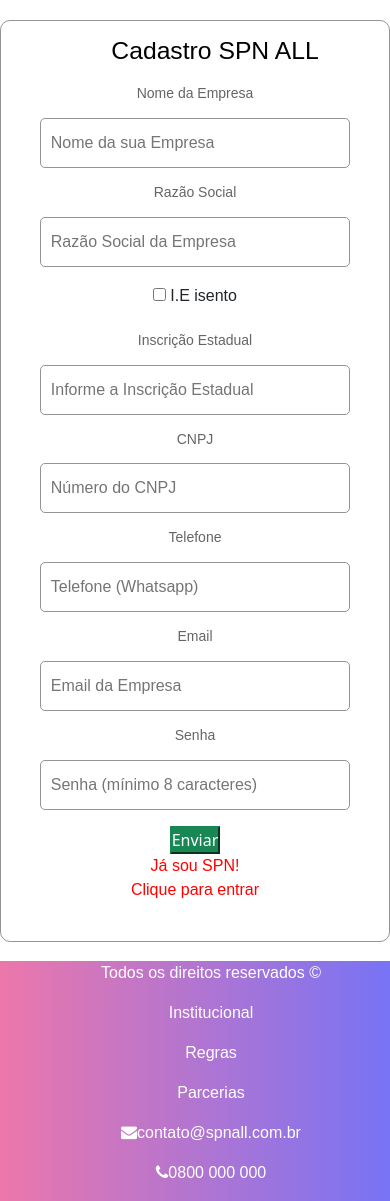
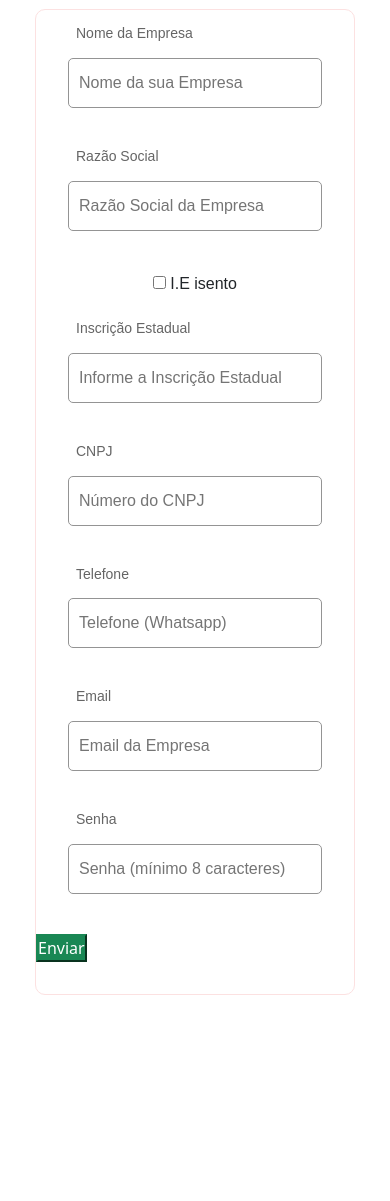
Before and after one commit to lauradevcode/SpnAll_teste, a PHP site: page /pages/cadastro.html in a window 390 px wide. Shown: the part 270-1471 px from the top of the page. After the commit the page ends 1265 px from the top, so only its background shows below. Run offline with PHP 8.4, Linux system fonts and the light colour scheme.

Commit message:
Testando responsividade e layout do cadastro.

```diff
--- a/css/cadastro.css
+++ b/css/cadastro.css
@@ -15,6 +15,8 @@
 .navbar-light .navbar-nav .nav-link:hover {
     color: #FFF;
 }
+
+
 /* ===== Botao cadastrar e login ===== */
 
 .myButton {
@@ -47,11 +49,15 @@
     color: white;
     font-family: 'Poppins', sans-serif;
 }
+
+
 /* nav */
 
 #bannercad {
     background-image: url("https://amplificadigital.com.br/wp-content/uploads/2020/02/amplifica_banner_blog_business.png");
 }
+
+
 /* ===== FOOTER ===== */
 
 footer {
@@ -70,6 +76,8 @@
     text-decoration: none;
     list-style: none;
 }
+
+
 /* Registrar/Erika */
 
 .registerContainer h1,
@@ -88,8 +96,9 @@
 }
 
 .registerContainer {
+    width: 900px;
+    height: 750px;
     margin: 0 auto;
-        max-width: 500px;
 }
 
 .register-header {
@@ -101,11 +110,21 @@
     text-align: center;
 }
 
+.dados-pessoa1,
+.dados-pessoa2 {
+    margin: 0 auto;
+}
+
+.registerContainer h1 {
+    text-align: center;
+}
+
 .register-form {
     border-style: solid;
     border-width: 1px;
-        border-color: #949494;
+    border-color: #fce1e1;
     border-radius: 10px;
+    display: flex;
 }
 
 .register-form h3 {
@@ -134,6 +153,7 @@
     border: 1px solid #949494;
     outline: none;
     padding-left: 10px;
+    display: block;
 }
 
 .register-form input[type="button"] {
@@ -146,6 +166,10 @@
     text-transform: uppercase;
     cursor: pointer;
     margin-bottom: 30px;
+}
+
+.btn-success {
+    margin-right: 320px;
 }
 
 .registerContainer .sign-up {
@@ -182,50 +206,10 @@
 .registerContainer a:active {
     color: red;
 }
-    /*Media Querie*/
 
-    @media only screen and (min-width: 150px) and (max-width: 530px) {
-        .register-form h3 {
-            text-align: center;
-            margin: 0;
-        }
-        .registerContainer .sign-up,
-        .registerContainer .no-access {
-            margin: 10px 0;
-        }
-        .registerContainer .register-button {
-            margin-bottom: 10px;
-        }
-    }
-    /* ===== Responsividade ===== */
-
-    @media (max-width: 800px) {
-        .myButton,
-        .dropdown-submenu {
-            margin-left: 0px;
-            font-family: 'Poppins', sans-serif;
-        }
-        .myButton:hover {
-            height: 60px;
-            font-family: 'Poppins', sans-serif;
-        }
-        .dropdown-submenu {
-            width: 70px;
-            font-family: 'Poppins', sans-serif;
-        }
-        .dropdown-item {
-            font-size: 7px;
-            font-family: 'Poppins', sans-serif;
-        }
-        .navbar-nav {
-            align-items: center;
-            justify-content: space-around;
-            font-family: 'Poppins', sans-serif;
-        }
 .show {
     width: 30px;
     font-family: 'Poppins', sans-serif;
-        }
 }
 
 #formcadastro h1 {
@@ -237,5 +221,105 @@
 }
 
 #bannercad {
-        padding: 90px;
+    padding: 70px;
 }
+
+@media only screen and (max-width: 720px) {
+    * {
+        margin: 0;
+        padding: 0;
+    }
+    .navbar-light .navbar-nav .nav-link {
+        font-size: 1rem;
+        font-weight: 600;
+        color: #FFF;
+        font-family: 'Poppins', sans-serif;
+        display: none;
+    }
+    .navbar-light .navbar-nav .nav-link:focus,
+    .navbar-light .navbar-nav .nav-link:hover {
+        color: #FFF;
+    }
+    /* ===== Botao cadastrar e login ===== */
+    .myButton {
+        background-image: linear-gradient(to right, #ec77ab 0%, #7873f5 100%);
+        display: inline-block;
+        border-radius: 10px;
+        cursor: pointer;
+        color: white;
+        font-family: 'Poppins', sans-serif;
+        font-size: 20px;
+        font-weight: bold;
+        padding: 5px 13px;
+        text-decoration: none;
+    }
+    .myButton a {
+        color: white;
+        font-family: 'Poppins', sans-serif;
+        text-decoration: none;
+    }
+    .myButton:hover {
+        background-image: linear-gradient(to right, #ec77ab 0%, #7873f5 100%);
+        color: white;
+        font-family: 'Poppins', sans-serif;
+    }
+    footer {
+        visibility: hidden;
+    }
+    .registerContainer h1,
+    .registerContainer h2,
+    .registerContainer h3,
+    .registerContainer h4,
+    .registerContainer h5,
+    .registerContainer h6,
+    .registerContainer a,
+    .registerContainer p {
+        margin: 0;
+        padding: 0;
+        color: #000;
+        font-family: arial;
+        text-decoration: none;
+    }
+    .registerContainer {
+        width: 320px;
+        height: 320px;
+        margin: 0 auto;
+        display: block;
+    }
+    .register-header {
+        color: #000;
+        text-align: left;
+        font-size: 18px;
+        margin-left: 40px;
+        margin-bottom: 20px;
+        text-align: center;
+    }
+    .dados-pessoa1,
+    .dados-pessoa2 {
+        margin: 0 auto;
+    }
+    .registerContainer h1 {
+        text-align: center;
+        visibility: hidden;
+    }
+    .register-form {
+        border-style: solid;
+        border-width: 1px;
+        border-color: #fce1e1;
+        border-radius: 10px;
+        display: block;
+    }
+    .register-form h3 {
+        text-align: left;
+        margin-left: 40px;
+        font-size: 14px;
+        color: #656565;
+    }
+    .register-form {
+        box-sizing: border-box;
+        padding-top: 15px;
+        padding-bottom: 10%;
+        margin: 5% auto;
+        text-align: center;
+    }
+}
--- a/pages/cadastro.html
+++ b/pages/cadastro.html
@@ -71,12 +71,12 @@
 </section>
 
 <!--Section Formulario-->
+
 <div class="registerContainer">
+    <h1>Cadastro SPN ALL</h1>
+    <div class="register-form">
 
-    <div class="register-form">
-        <div class="register-header">
-            <h2>Cadastro SPN ALL</h2>
-        </div>
+        <div class="dados-pessoa1">
             <h3>Nome da Empresa</h3>
             <input type="text" placeholder="Nome da sua Empresa" /><br>
             <h3>Razão Social</h3>
@@ -87,6 +87,10 @@
             <h3>Inscrição Estadual</h3>
             <input type="text" placeholder="Informe a Inscrição Estadual" />
             <br>
+
+
+        </div>
+        <div class="dados-pessoa2">
             <h3>CNPJ</h3>
             <input type="text" placeholder="Número do CNPJ" />
             <br>
@@ -99,8 +103,10 @@
             <h3>Senha</h3>
             <input type="password" placeholder="Senha (mínimo 8 caracteres)" />
             <br>
-        <button class="btn-success">Enviar</button>
-        <p><a href="login.html">Já sou SPN! <br> Clique para entrar</a></p>
+            <button class="btn-success">Enviar</button> <br>
+
+        </div>
+
 
     </div>
 </div>
```
Lines whose indentation alone changed are shown as unchanged.
